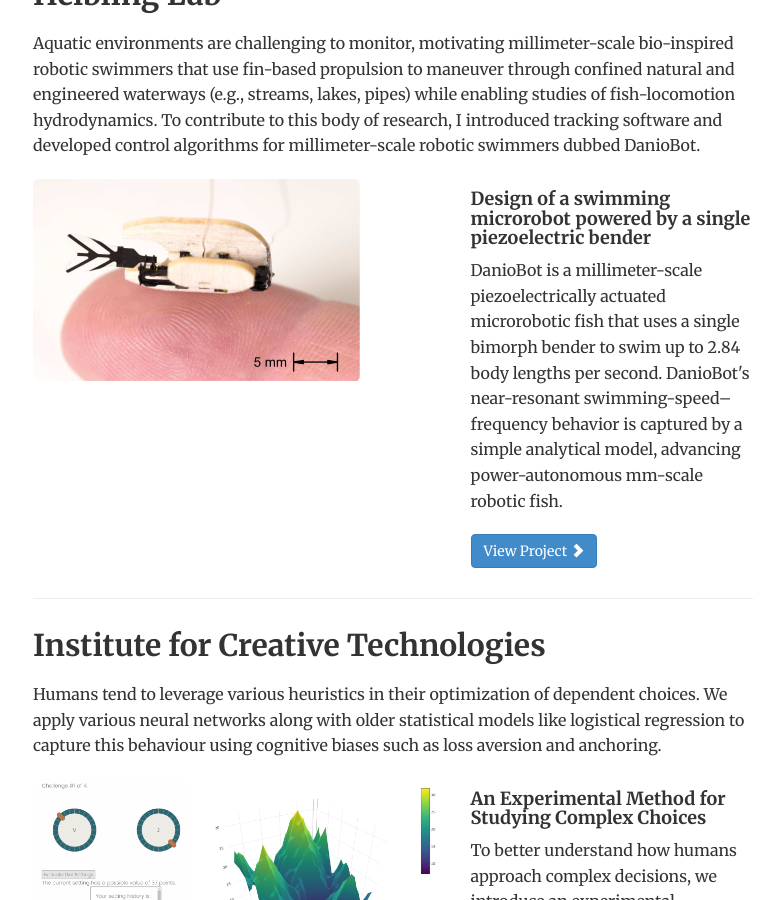
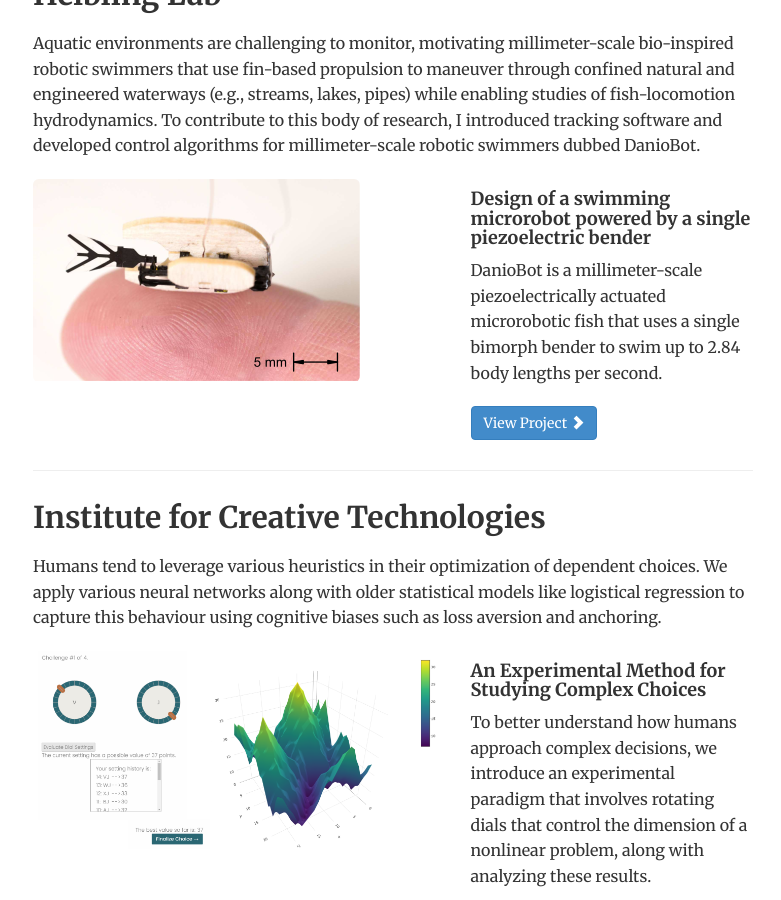
Before and after one commit to tylertking/tylertking.github.io, a Jekyll site: the page built from research/index.html, in a window 1280 px wide and 900 px high, scrolled down 2063 px. Shown: the whole window, without its empty margins (247-1028 px from the left). Built offline with Jekyll 4.4.1, drawn with Linux system fonts in a browser that asks for light colours.

Commit message:
more helbling cleanup

```diff
--- a/research/index.html
+++ b/research/index.html
@@ -34,7 +34,7 @@ description: Research Experience of Tyler King
 <p></p>
 <p> Aquatic environments are challenging to monitor, motivating millimeter-scale bio-inspired robotic swimmers that use fin-based propulsion to maneuver through confined natural and engineered waterways (e.g., streams, lakes, pipes) while enabling studies of fish-locomotion hydrodynamics. To contribute to this body of research, I introduced tracking software and developed control algorithms for millimeter-scale robotic swimmers dubbed DanioBot.</p>
 
-{% include project-blurb.html inDepth="helbling/daniobot.html" preview="DaniobotRevised1.png" title="Design of a swimming microrobot powered by a single piezoelectric bender" description="DanioBot is a millimeter-scale piezoelectrically actuated microrobotic fish that uses a single bimorph bender to swim up to 2.84 body lengths per second. DanioBot's near-resonant swimming-speed–frequency behavior is captured by a simple analytical model, advancing power-autonomous mm-scale robotic fish."%}
+{% include project-blurb.html inDepth="helbling/daniobot.html" preview="DaniobotRevised1.png" title="Design of a swimming microrobot powered by a single piezoelectric bender" description="DanioBot is a millimeter-scale piezoelectrically actuated microrobotic fish that uses a single bimorph bender to swim up to 2.84 body lengths per second. "%}
 
 
 <h2>Institute for Creative Technologies</h2>
```
